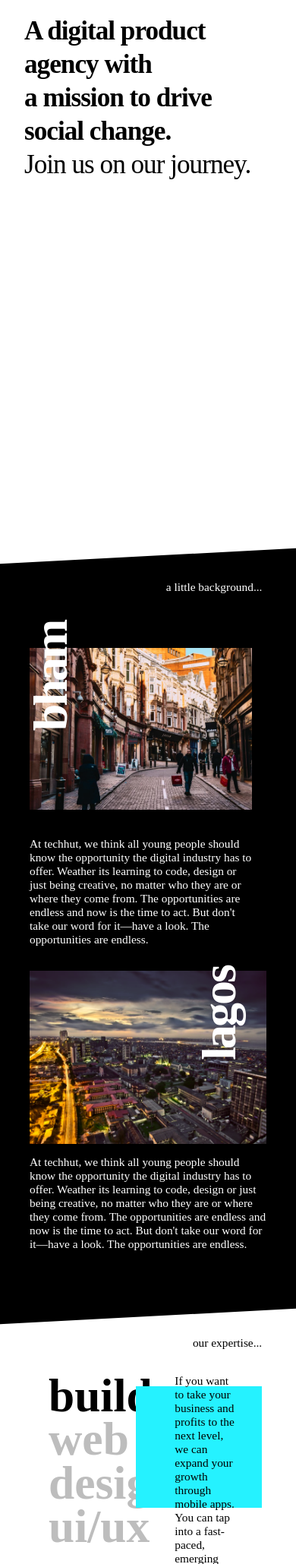
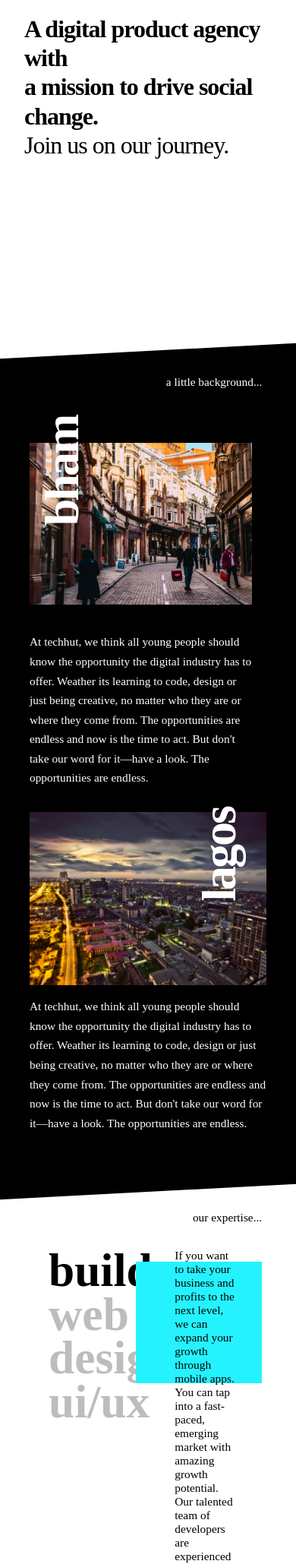
Before and after one commit to PaimoEmmanuel/PaimoEmmanuel.github.io-S14-Website, a PHP site: the page made by what we do.html in a window 390 px wide. Shown: the part 87-2146 px from the top of the page at 76% size. Run offline with PHP 8.4, Linux system fonts and the light colour scheme; some web fonts are replaced.

Commit message:
Responsive fixes with Timi (6)

```diff
--- a/css/style.css
+++ b/css/style.css
@@ -514,9 +514,9 @@ body {
       padding: 3rem 5rem; } }
   @media only screen and (max-width: 37.5em) {
     .heading {
-      font-size: 5.5rem;
+      font-size: 5rem;
       padding: 3rem 5rem;
-      line-height: 6.9rem; } }
+      line-height: 6rem; } }
   .heading__primary {
     font-weight: bold; }
   .heading__secondary {
@@ -872,7 +872,8 @@ body {
   padding-top: 1rem; }
   @media only screen and (max-width: 37.5em) {
     .section-background {
-      padding-bottom: 25rem; } }
+      padding-bottom: 32rem;
+      margin-top: 65vh; } }
   .section-background__text {
     display: block;
     font-family: brown;
@@ -920,7 +921,7 @@ body {
           .section-background__grid-1-a-text {
             font-size: 10rem;
             top: 0%;
-            left: -15%;
+            left: -10%;
             letter-spacing: -3px; } }
         @media only screen and (max-width: 28.125em) {
           .section-background__grid-1-a-text {
@@ -955,7 +956,8 @@ body {
         .section-background__grid-1-b {
           width: 100%;
           position: absolute;
-          top: 105%; } }
+          top: 105%;
+          line-height: 4rem; } }
       .section-background__grid-1-b2 {
         padding: 4rem 0 8rem 7rem; }
         @media only screen and (max-width: 56.25em) {
@@ -968,7 +970,8 @@ body {
           .section-background__grid-1-b2 {
             float: left;
             width: 100%;
-            text-align: left; } }
+            text-align: left;
+            line-height: 4rem; } }
 
 .section-work {
   padding-top: 12rem;
--- a/sass/layout/_heading.scss
+++ b/sass/layout/_heading.scss
@@ -10,9 +10,9 @@
         padding: $heading-padding-small;
     }
     @include respond(phone){
-        font-size: 5.5rem;
+        font-size: 5rem;
         padding: $heading-padding-small;
-        line-height: 6.9rem;
+        line-height: 6rem;
     }
     &__primary{
         font-weight: bold;
--- a/sass/pages/_whatwedo.scss
+++ b/sass/pages/_whatwedo.scss
@@ -23,7 +23,8 @@
     margin-top: 97vh;
     padding-top: 1rem;
     @include respond(phone){
-        padding-bottom: 25rem;
+        padding-bottom: 32rem;
+        margin-top: 65vh;
     }
 
     &__text{
@@ -87,7 +88,7 @@
                     @include respond(phone){
                         font-size: 10rem;
                         top: 0%;
-                        left: -15%;
+                        left: -10%;
                         letter-spacing: -3px;
                     }
                     @include respond(phone-small){
@@ -133,6 +134,7 @@
                     width: 100%;
                     position: absolute;
                     top: 105%;
+                    line-height: 4rem;
                 }
                 &2{
                     padding: 4rem 0 8rem 7rem;
@@ -148,6 +150,7 @@
                         float: left;
                         width: 100%;
                         text-align: left;
+                        line-height: 4rem;
                     }
                 }
             }
```
Also changed, not shown: index.html (+4 -4 lines).
